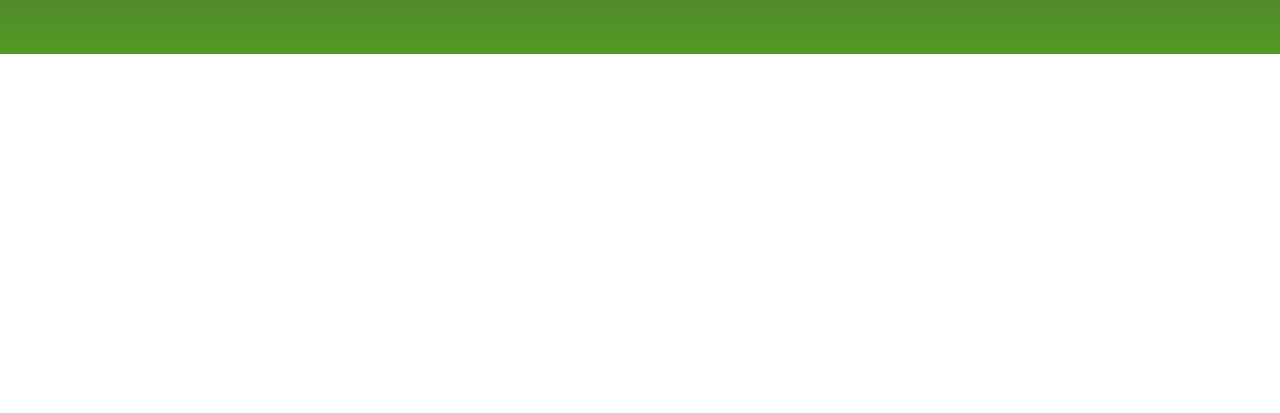
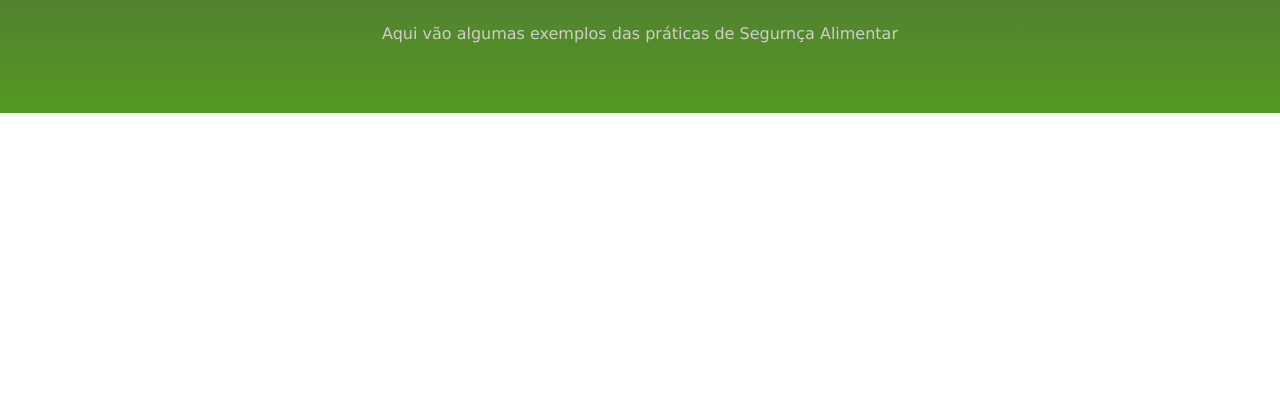
Before and after one commit to LuizFelipeNZ/Agrinho-Site-OFC, a plain HTML site: page veja.html in a window 1280 px wide. Shown: the part 387-800 px from the top of the page. Drawn offline with Linux system fonts and the light colour scheme.

Commit message:
gagagaga

```diff
--- a/veja.css
+++ b/veja.css
@@ -39,3 +39,9 @@ width: 200px;
     color: #d4cbcb;
     text-decoration: overline underline;
 }
+.texto{
+    padding: 20px;
+    display: flex;
+    justify-content: center;
+    color: #d4cbcb;
+}
--- a/veja.html
+++ b/veja.html
@@ -26,6 +26,9 @@
         <h1 class="Titulo">
             Veja em Ação
         </h1>
+        <p class="texto">
+            Aqui vão algumas exemplos das práticas de Segurnça Alimentar
+        </p>
     </section>
 </body>
 </html>
```
Also changed, not shown: feira.png (added), horta.png (added), horta2.png (added), mercado.png (added).
